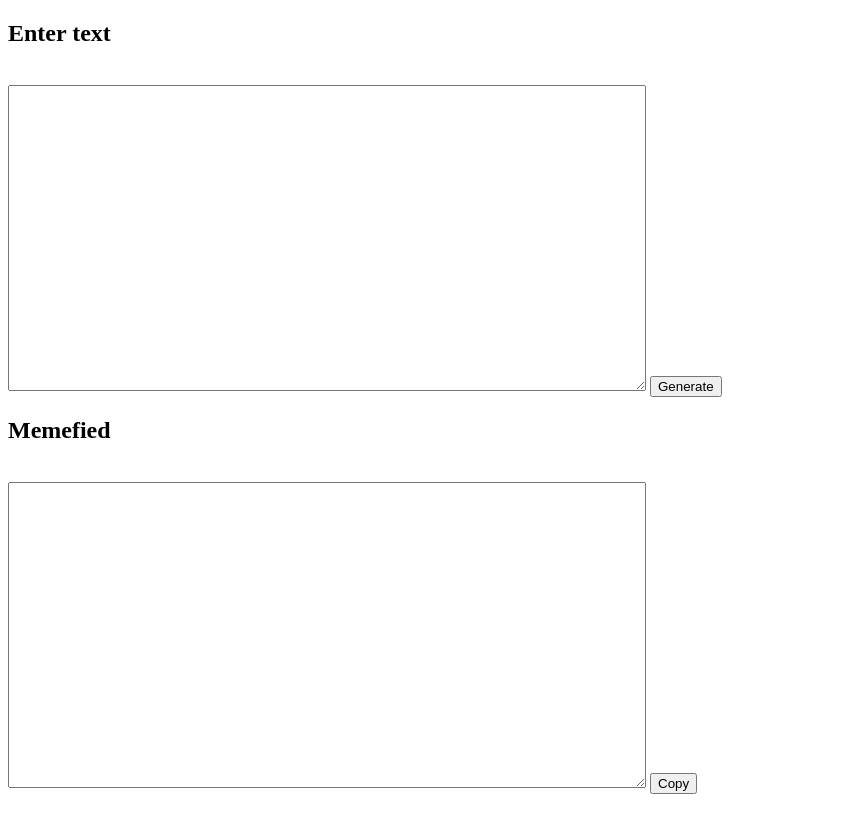
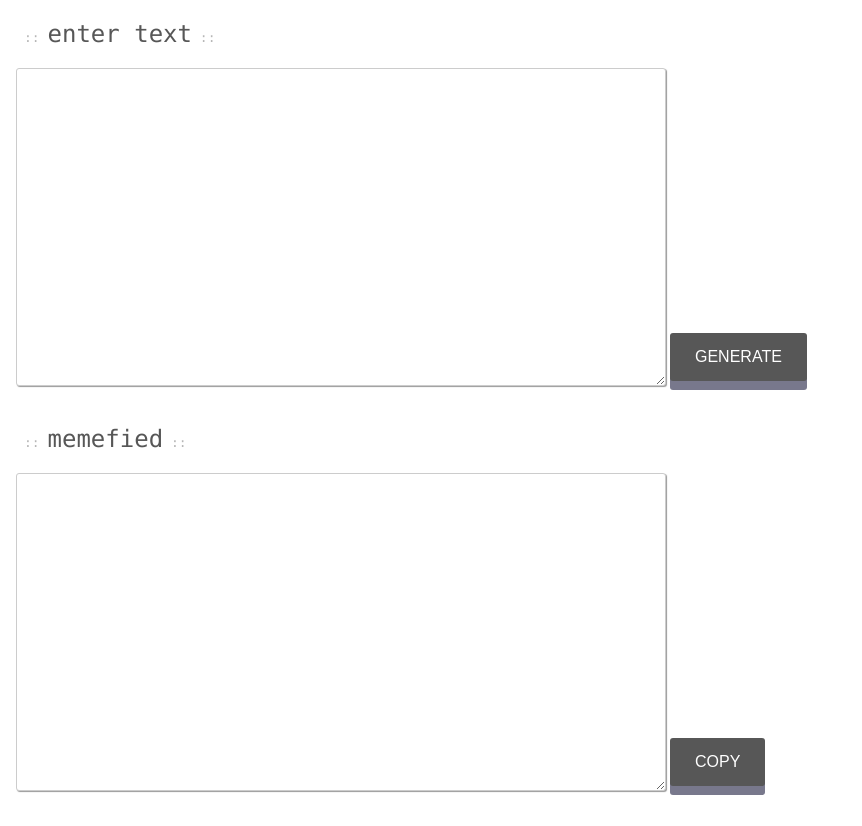
Before and after one commit to ruudschouten/DiscordRegional, a plain HTML site: page index.html in a window 1280 px wide. Shown: the whole page, without its empty margins (0-862 px from the left). Drawn offline with Linux system fonts and the light colour scheme.

Commit message:
Added css file

```diff
--- a/index.html
+++ b/index.html
@@ -2,16 +2,18 @@
 <html lang="en">
 <head>
     <title>Regional</title>
+    <meta charset="UTF-8">
+    <link rel="stylesheet" href="style.css">
     <script src="regional.js"></script>
 </head>
 <body>
     <div>
         <h2>Enter text</h2>
-        <textarea id="enteredText" style="width: 50%; height: 300px; margin-top: 18px"></textarea>
+        <textarea id="enteredText"></textarea>
         <button onclick="replaceText()">Generate</button>
         <br/>
         <h2>Memefied</h2>
-        <textarea id="output" style="width: 50%; height: 300px; margin-top: 18px"></textarea>
+        <textarea id="output"></textarea>
         <button onclick="copyText()">Copy</button>
         <p id="copySuccess"></p>
     </div>
--- /dev/null
+++ b/style.css
@@ -0,0 +1,67 @@
+h2 {
+    font-family: consolas;
+    padding-left: 16px;
+    font-weight: lighter;
+    text-transform: lowercase;
+    color: rgb(87, 87, 87);
+}
+
+h2::before {
+    content: ":: ";
+    font-size: small;
+    color: rgb(182, 182, 182);
+}
+
+h2::after {
+    content: " ::";
+    font-size: small;
+    color: rgb(182, 182, 182);
+}
+
+textarea {
+    font-family: 'Segoe UI', Tahoma, Geneva, Verdana, sans-serif;
+    padding: 8px;
+    margin-left: 8px;
+    min-width: 50%;
+    min-height: 300px;
+    overflow: auto;
+    border-radius: 3px;
+    border: 1px solid #ccc;
+    box-shadow: 1px 1px 1px #999;
+}
+
+button {
+    display: inline-block;
+    padding: 15px 25px;
+    font-size: 16px;
+    position: relative;
+    bottom: 24px;
+    cursor: pointer;
+    text-align: center;
+    text-transform: uppercase;
+    text-decoration: none;
+    outline: none;
+    border: none;
+    border-radius: 3px;
+    color: white;
+    background-color: rgb(87, 87, 87);
+    box-shadow: 0 9px rgb(120, 120, 140);
+    transition-duration: 0.1s;
+}
+
+button:hover {
+    background-color: rgb(70, 70, 70);
+}
+
+button:active {
+    background-color: rgb(65, 65, 65);
+    box-shadow: 0 5px rgb(110, 110, 140);
+    transform: translateY(4px);
+}
+
+p {
+    font-family: consolas;
+    padding-left: 16px;
+    text-transform: lowercase;
+    color: rgb(65, 65, 65);
+}
```
